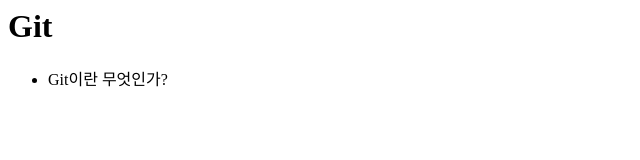
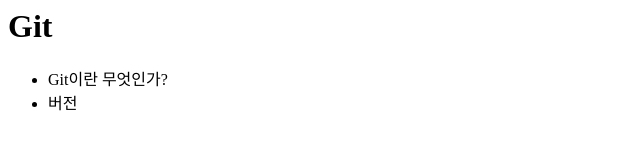
Before and after one commit to hwd3527/opentutorials_git_hjw, a plain HTML site: page index.html in a window 1280 px wide. Shown: the full height of the page, 0-640 px from the left. Drawn offline with Linux system fonts and the light colour scheme.

Commit message:
버전 추가

```diff
--- a/index.html
+++ b/index.html
@@ -7,6 +7,9 @@
             <li>
                 Git이란 무엇인가?
             </li>
+            <li>
+                버전
+            </li>
         </ul>
     </body>
 </html>
```
